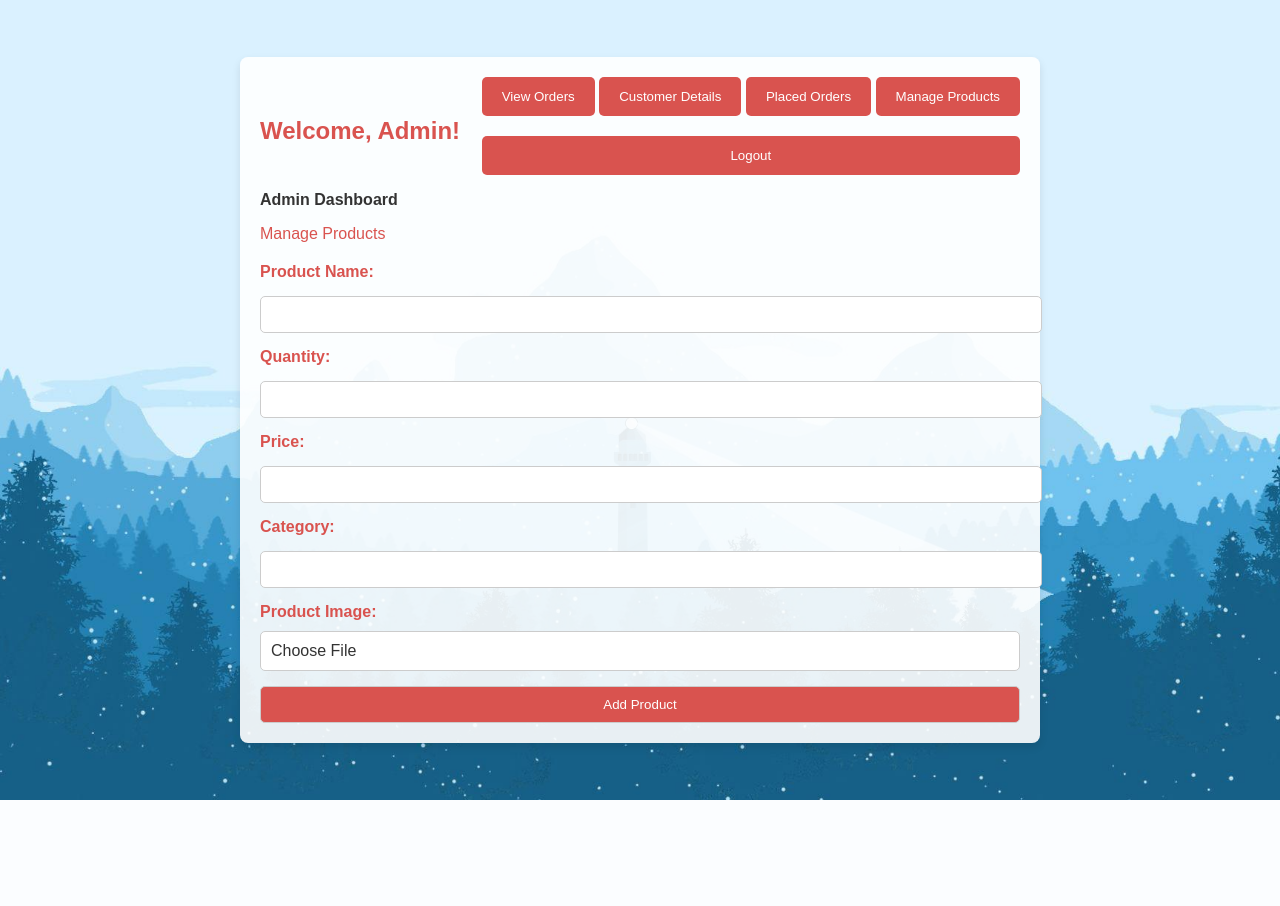
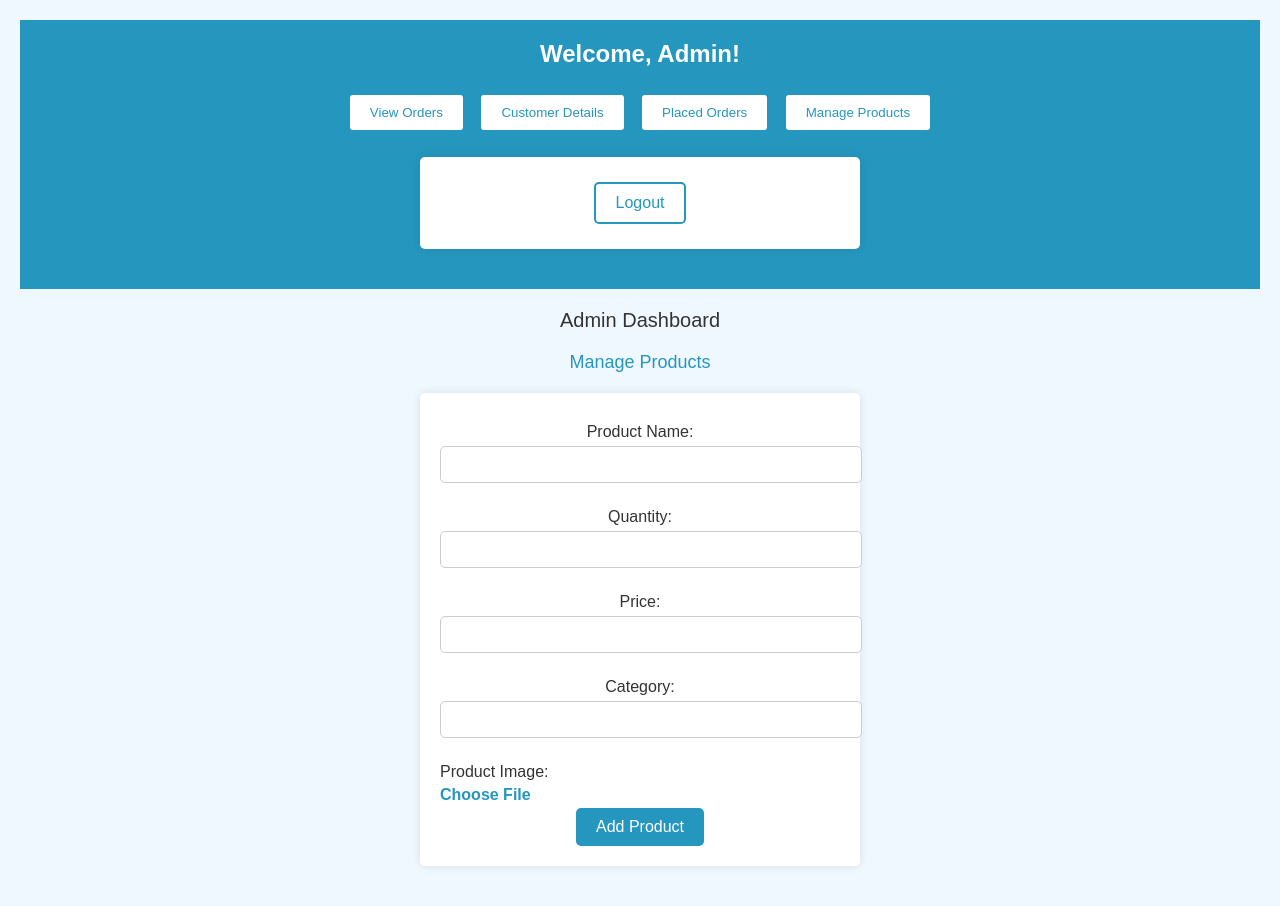
Before and after one commit to mohdb1lal/DBMS-Finalized, a Flask app: page /admin_home in a window 1280 px wide. Before the commit the page ends 800 px from the top, so only its background shows below. Run offline with Flask 3, Linux system fonts and the light colour scheme; the visitor is signed in with stand-in values (Sample User, id 1); data that the repository does not hold is empty.

Commit message:
colour theme changed to custome home and admin home

```diff
--- a/templates/admin_home.html
+++ b/templates/admin_home.html
@@ -4,7 +4,132 @@
     <meta charset="UTF-8" />
     <meta name="viewport" content="width=device-width, initial-scale=1.0" />
     <title>Admin Home</title>
-    <link rel="stylesheet" href="/static/css/admin_home.css" />
+    <style>
+      body {
+        font-family: "Arial", sans-serif;
+        background-color: #f0f8ff;
+        margin: 0;
+        padding: 0;
+        text-align: center;
+        color: #333;
+      }
+
+      .container {
+        padding: 20px;
+      }
+
+      .header {
+        background-color: #2596be;
+        padding: 20px;
+        color: #fff;
+        margin-bottom: 20px;
+      }
+
+      h2 {
+        margin: 0;
+      }
+
+      .buttons {
+        margin-top: 20px;
+      }
+
+      .buttons button,
+      .buttons input[type="submit"] {
+        background-color: #fff;
+        color: #2596be;
+        border: 2px solid #2596be;
+        padding: 10px 20px;
+        margin: 5px;
+        border-radius: 5px;
+        cursor: pointer;
+        transition: background-color 0.3s, color 0.3s;
+      }
+
+      .buttons button:hover,
+      .buttons input[type="submit"]:hover {
+        background-color: #2596be;
+        color: #fff;
+      }
+
+      p {
+        font-size: 20px;
+        color: #333;
+      }
+
+      a {
+        display: block;
+        margin: 20px 0;
+        font-size: 18px;
+        color: #2596be;
+        text-decoration: none;
+        transition: color 0.3s;
+      }
+
+      a:hover {
+        color: #007b9e;
+      }
+
+      form {
+        background-color: #fff;
+        padding: 20px;
+        border-radius: 5px;
+        box-shadow: 0 0 10px rgba(0, 0, 0, 0.1);
+        max-width: 400px;
+        margin: 20px auto;
+      }
+
+      label {
+        display: block;
+        font-size: 16px;
+        color: #333;
+        margin: 10px 0 5px;
+      }
+
+      input[type="text"],
+      input[type="number"],
+      input[type="file"] {
+        width: 100%;
+        padding: 10px;
+        border: 1px solid #ccc;
+        border-radius: 5px;
+        margin-bottom: 15px;
+      }
+
+      input[type="submit"] {
+        background-color: #2596be;
+        color: #fff;
+        border: none;
+        padding: 10px 20px;
+        cursor: pointer;
+        font-size: 16px;
+        border-radius: 5px;
+        transition: background-color 0.3s;
+      }
+
+      input[type="submit"]:hover {
+        background-color: #007b9e;
+      }
+
+      .file-input-wrapper {
+        text-align: left;
+      }
+
+      .file-input {
+        display: inline-block;
+        cursor: pointer;
+        color: #2596be;
+        font-weight: bold;
+        position: relative;
+        overflow: hidden;
+      }
+
+      .file-input input[type="file"] {
+        position: absolute;
+        left: 0;
+        top: 0;
+        opacity: 0;
+      }
+    </style>
   </head>
   <body>
     <div class="container">
```
Also changed, not shown: templates/customer_home.html (+60 -60 lines).
